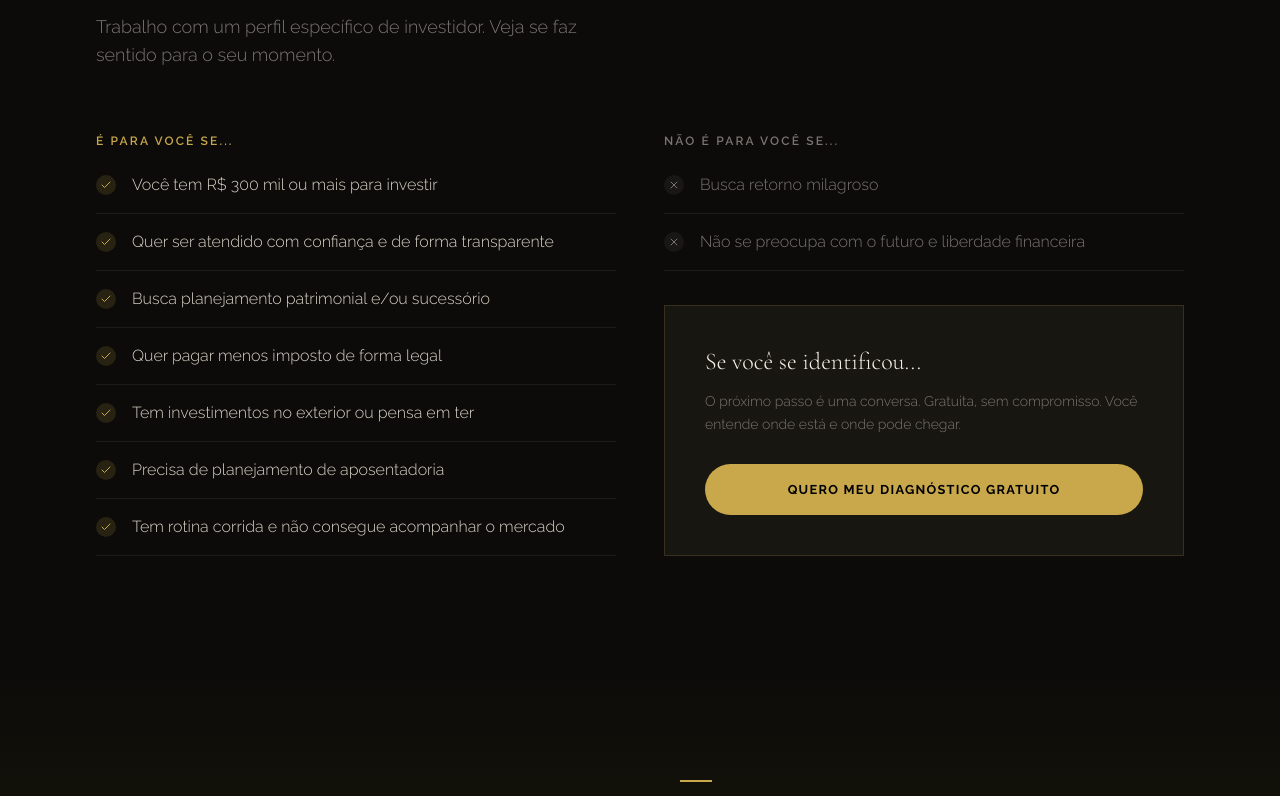
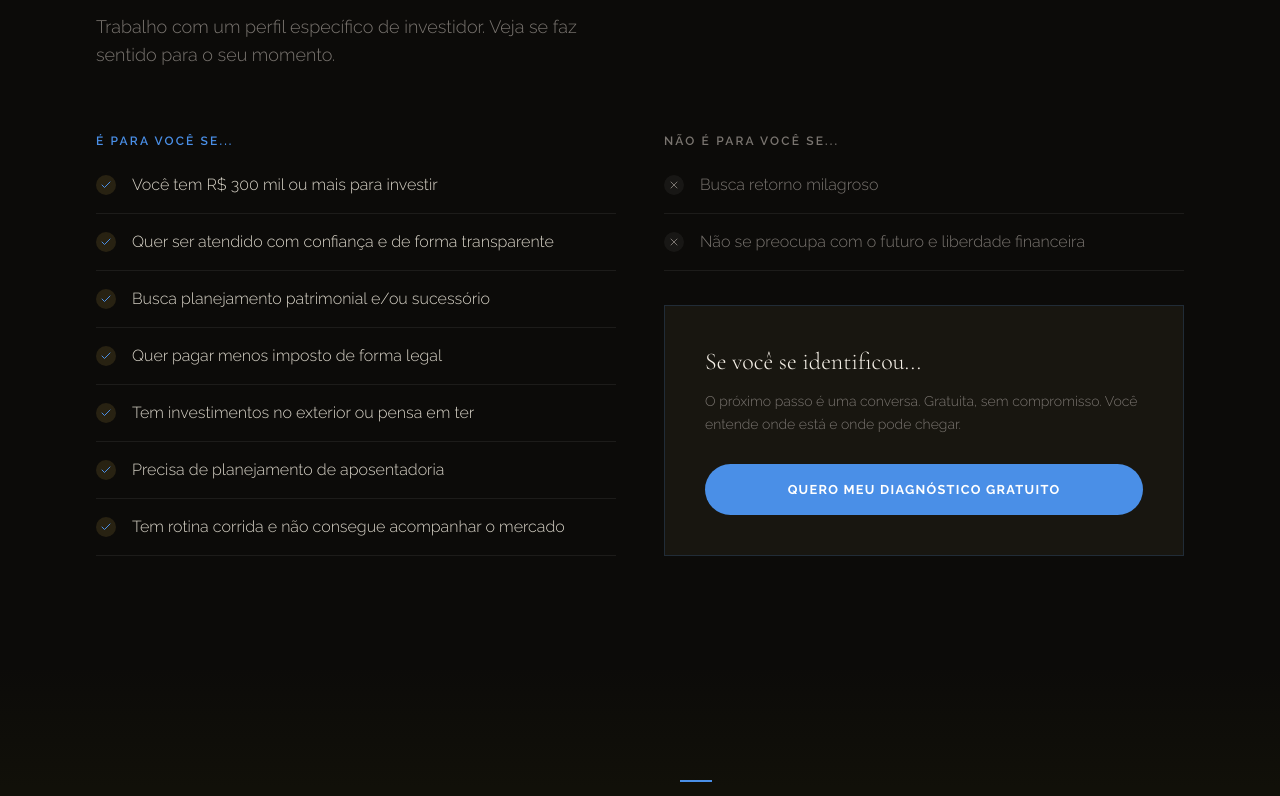
Before and after one commit to theolimaa/lp, a React (Vite) app: page / in a window 1280 px wide. Shown: the part 1264-2060 px from the top of the page. Built offline with nearby package versions, Linux system fonts and the light colour scheme.

Commit message:
Update index.css

```diff
--- a/src/index.css
+++ b/src/index.css
@@ -8,13 +8,13 @@
   --bg:       #0C0B09;
   --bg-2:     #111009;
   --bg-card:  #181610;
-  --gold:     #C9A84C;
-  --gold-dim: #8A6F30;
-  --gold-pale:#F0DFA0;
+  --gold:     #4A8FE7;
+  --gold-dim: #2660CC;
+  --gold-pale:#C0D8FF;
   --cream:    #F2EDE4;
   --text:     #D9D4C8;
   --muted:    #7A7570;
-  --border:   rgba(201,168,76,0.18);
+  --border:   rgba(74,143,231,0.18);
   --border-subtle: rgba(255,255,255,0.07);
 }
 
@@ -51,7 +51,7 @@ body::before {
 }
 
 /* Selection */
-::selection { background-color: var(--gold); color: #000; }
+::selection { background-color: var(--gold); color: #fff; }
 
 /* Scrollbar */
 ::-webkit-scrollbar { width: 6px; }
@@ -75,7 +75,7 @@ body::before {
   white-space: nowrap;
   border-radius: 9999px;
   background-color: var(--gold);
-  color: #000;
+  color: #fff;
   font-family: 'Raleway', sans-serif;
   font-weight: 700;
   text-transform: uppercase;
```
